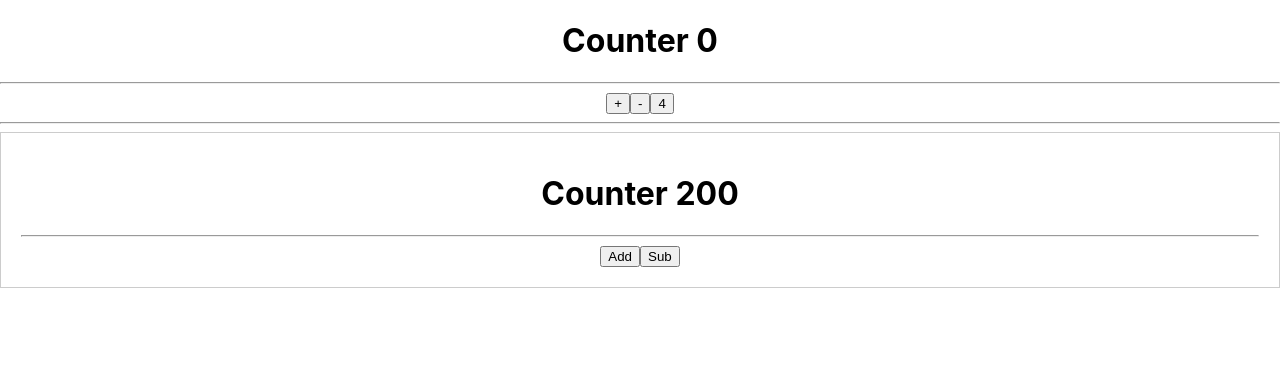
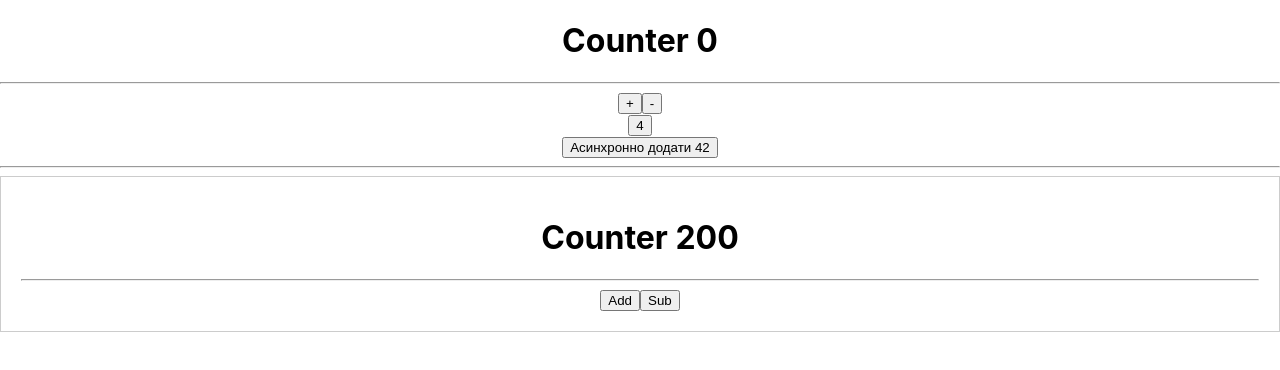
Before and after one commit to chaikovskyit/redux-start, a React (Create React App) app: page / in a window 1280 px wide. Shown: the top 370 px of the page. Built offline with nearby package versions, Linux system fonts and the light colour scheme.

Commit message:
add React-thunk to code and my async fonction

```diff
--- a/package.json
+++ b/package.json
@@ -11,6 +11,7 @@
     "react-redux": "^7.2.2",
     "react-scripts": "4.0.0",
     "redux": "^4.0.5",
+    "redux-thunk": "^2.3.0",
     "web-vitals": "^0.2.4"
   },
   "scripts": {
--- a/src/App.js
+++ b/src/App.js
@@ -3,7 +3,7 @@
 import {connect} from 'react-redux'
 import './App.css';
 import Counter from './Counter'
-import {add, sub, addNumber} from './redux/actions/actions'
+import {add, sub, addNumber, asyncAdd} from './redux/actions/actions'
 
 
 class App extends Component {
@@ -22,8 +22,12 @@
           <button onClick={this.props.onAdd}>+</button>
           {/* <button onClick={() => this.updateCounter(-1)}>+</button> */}
           <button onClick={this.props.onSub}>-</button>
-
+        </div>
+        <div>
           <button onClick={() => this.props.onAddNumber(4)}>4</button>
+        </div>
+        <div>
+          <button onClick={() => this.props.onAsyncAdd(42)}>Асинхронно додати 42</button>
         </div>
         <hr/>
         <Counter />
@@ -44,7 +48,8 @@
   return {
     onAdd: () => dispatch(add()),
     onSub: () => dispatch(sub()),
-    onAddNumber: number => dispatch(addNumber(number))
+    onAddNumber: number => dispatch(addNumber(number)),
+    onAsyncAdd: number => dispatch(asyncAdd(number))
   }
 }
 
--- a/src/index.js
+++ b/src/index.js
@@ -9,6 +9,7 @@
 import {Provider} from 'react-redux'
 // підключаємо наш створений "Reducer"
 import rootReducer from './redux/rootReducer'
+import reduxThunk from 'redux-thunk'
 
 // Middleware це функція яка додає функціонал до Redux
 // Функція loggerMiddleware" при зміні "store" в "Redux" всі зміни буде виводи в консоль замість нас
@@ -31,7 +32,7 @@
 
 
 // наша функція по створені "store", яка приймає reducer
-const store = createStore(rootReducer, applyMiddleware(loggerMiddleware))
+const store = createStore(rootReducer, applyMiddleware(loggerMiddleware, reduxThunk))
 // для зручності створюємо змінну app в яку ми запихаємо наш додаток огорнутий компонентом "Provider"
 const app = (
   //  передаємо нашому провайдеру "store"
--- a/src/redux/actions/actions.js
+++ b/src/redux/actions/actions.js
@@ -1,6 +1,6 @@
 // ActionCreator функції які видають на action
 
-import {ADD, SUB, ADD_NUMBER, ADD2} from './actionTypes'
+import {ADD, SUB, ADD_NUMBER, ADD2, } from './actionTypes'
 
 
 export function add() {
@@ -12,6 +12,14 @@
 export function sub() {
   return {
     type: SUB
+  }
+}
+
+export function asyncAdd(number) {
+  return dispatch => {
+    setTimeout(() => {
+      dispatch(addNumber(number))
+    }, 3000)
   }
 }
 
```
Also changed, not shown: 1 other file (tests, documents, lock files or other folders).
